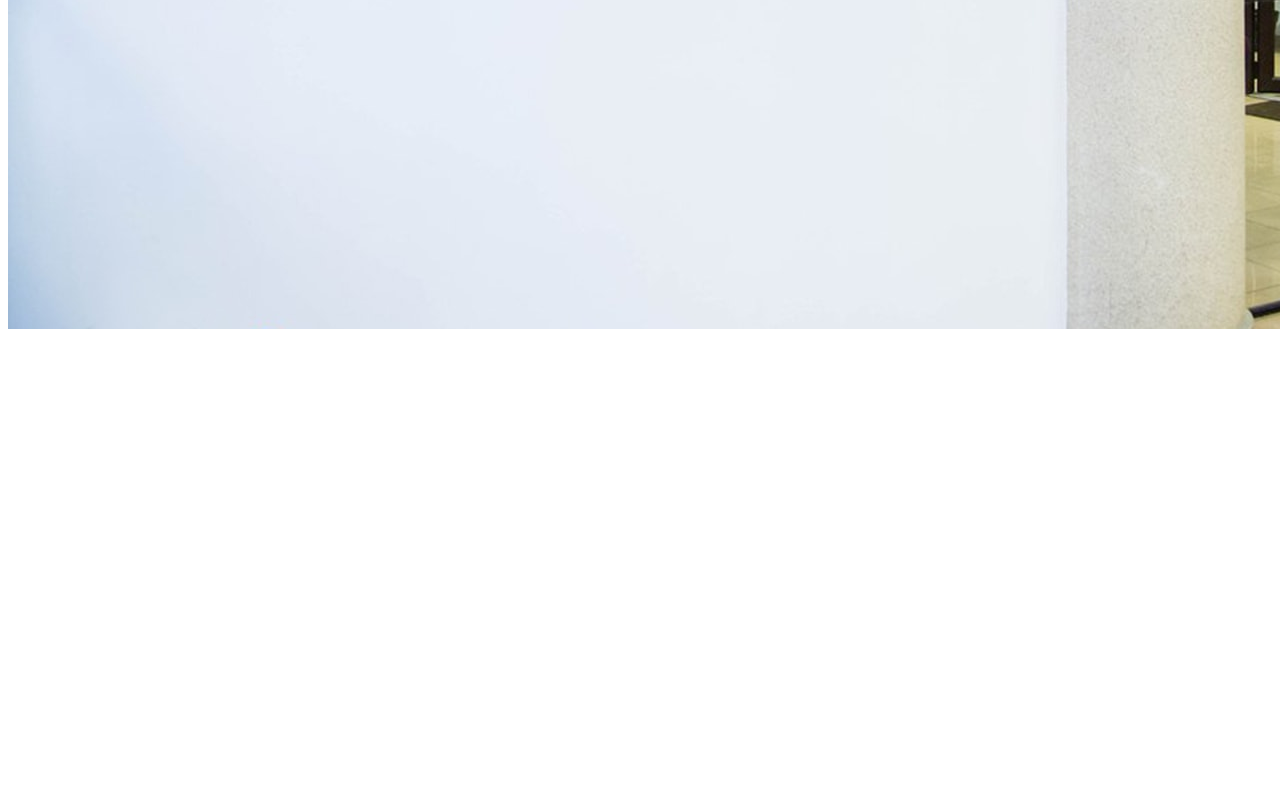
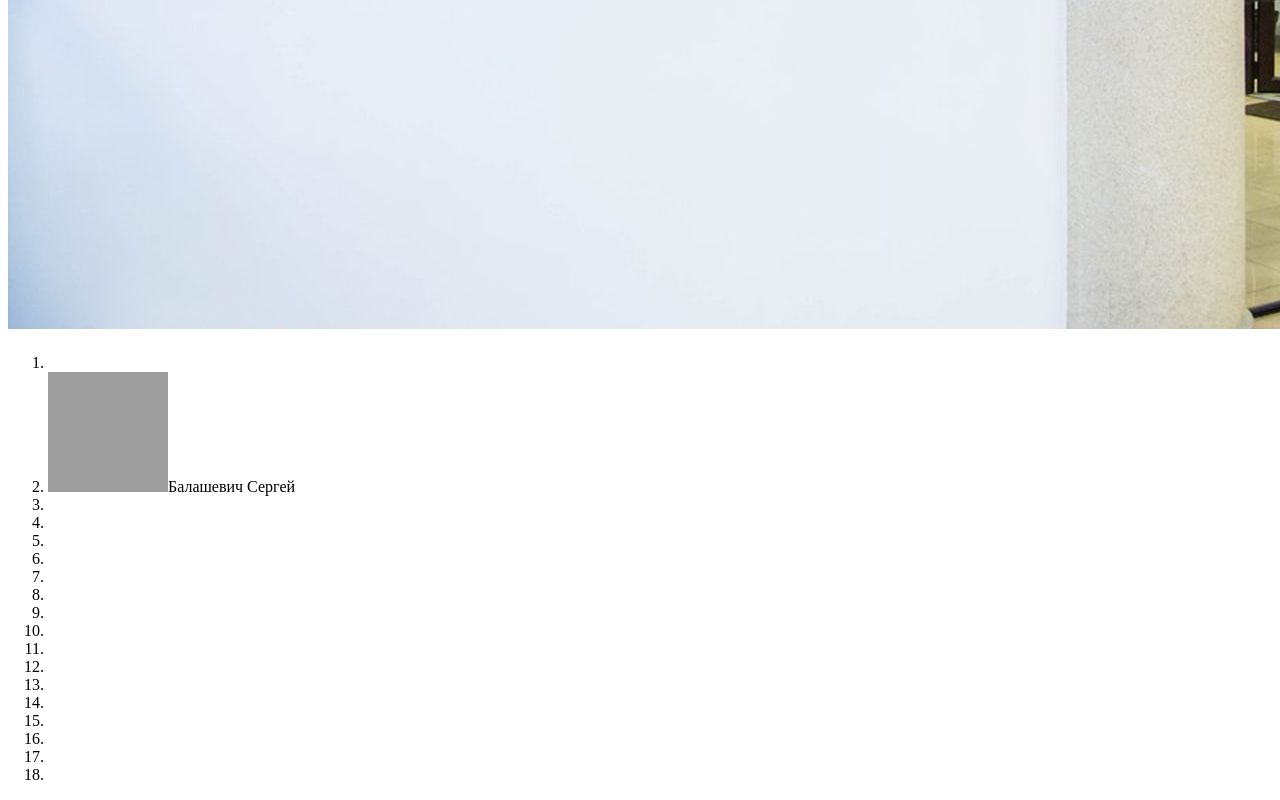
Before and after one commit to uasergeyo/group_project_hw2_level2, a plain HTML site: page index.html in a window 1280 px wide. Shown: the part 606-1406 px from the top of the page. Before the commit the page ends 960 px from the top, so only its background shows below. Drawn offline with Linux system fonts and the light colour scheme; grey boxes are pictures that could not be loaded.

Commit message:
Added photo

```diff
--- a/index.html
+++ b/index.html
@@ -17,7 +17,28 @@
         </div>
     </header>
 
-    <main></main>
+    <main>
+      <ol>
+        <li></li>
+        <li><img src="images/IMG_20200127_120549.jpg" width="120" height="120">Балашевич Сергей</li>
+        <li></li>
+        <li></li>
+        <li></li>
+        <li></li>
+        <li></li>
+        <li></li>
+        <li></li>
+        <li></li>
+        <li></li>
+        <li></li>
+        <li></li>
+        <li></li>
+        <li></li>
+        <li></li>
+        <li></li>
+        <li></li>
+      </ol>
+    </main>
 
     <footer></footer>
   </body>
```
Also changed, not shown: 1 other file.
